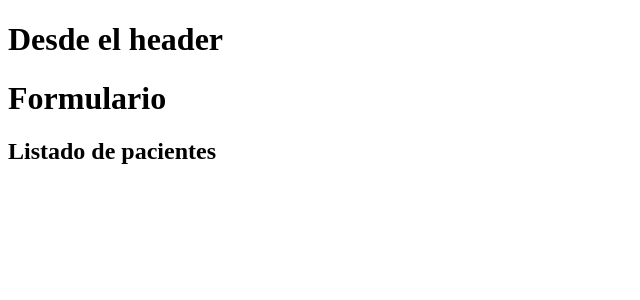
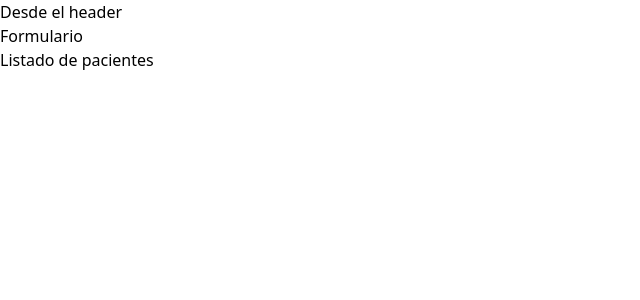
Before and after one commit to UrielQuiroz/PatientManager, a React (Create React App) app in the folder patient-manager/: page / in a window 1280 px wide. Shown: the top 300 px of the page, without its empty margins (0-640 px from the left). Built offline with nearby package versions, Linux system fonts and the light colour scheme.

Commit message:
Instalando Tailwind CSS

```diff
--- a/patient-manager/package.json
+++ b/patient-manager/package.json
@@ -34,5 +34,10 @@
       "last 1 firefox version",
       "last 1 safari version"
     ]
+  },
+  "devDependencies": {
+    "autoprefixer": "^10.4.0",
+    "postcss": "^8.4.5",
+    "tailwindcss": "^3.0.7"
   }
 }
--- /dev/null
+++ b/patient-manager/postcss.config.js
@@ -0,0 +1,6 @@
+module.exports = {
+  plugins: {
+    tailwindcss: {},
+    autoprefixer: {},
+  },
+}
--- a/patient-manager/src/index.css
+++ b/patient-manager/src/index.css
@@ -0,0 +1,3 @@
+@import "tailwindcss/base";
+@import "tailwindcss/components";
+@import "tailwindcss/utilities";
--- /dev/null
+++ b/patient-manager/tailwind.config.js
@@ -0,0 +1,8 @@
+module.exports = {
+  purge: ["./public/index.html", "./src/**/*.{jsx}"],
+  content: [],
+  theme: {
+    extend: {},
+  },
+  plugins: [],
+}
```
Also changed, not shown: 1 other file (tests, documents, lock files or other folders).
